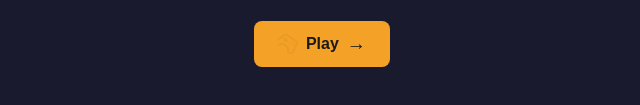
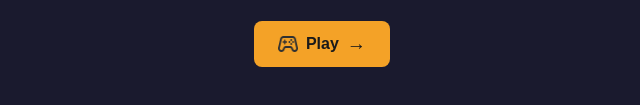
Before and after one commit to milosdimi/memory, a website built with Vite: page index.html in a window 1280 px wide. Shown: the part 425-530 px from the top of the page, 318-958 px from the left. Built offline with nearby package versions, Linux system fonts and the light colour scheme.

Commit message:
home editing, btn hover

```diff
--- a/src/pages/home.ts
+++ b/src/pages/home.ts
@@ -6,7 +6,7 @@ export function renderHome(): string {
         <p class="home__subtitle">It's play time.</p>
         <h1 class="home__title">Ready to play?</h1>
         <button class="home__btn" id="btn-start">
-          <img src="/assets/icons/stadia_controller.png" alt="" class="home__btn-icon">
+          <img src="/assets/icons/stadia_controller_bnt.png" alt="" class="home__btn-icon">
           Play
           <span class="home__btn-arrow">&#8594;</span>
         </button>
--- a/src/styles/pages/_home.scss
+++ b/src/styles/pages/_home.scss
@@ -54,8 +54,12 @@
 
     &-icon {
       width: 20px;
-      height: 20px;
-      filter: brightness(0);
+      height: 16px;
+      transition: transform 200ms ease;
+    }
+
+    &:hover &-icon {
+      transform: rotate(-20deg);
     }
 
     &-arrow {
```
Also changed, not shown: public/assets/icons/stadia_controller_bnt.png (added).
